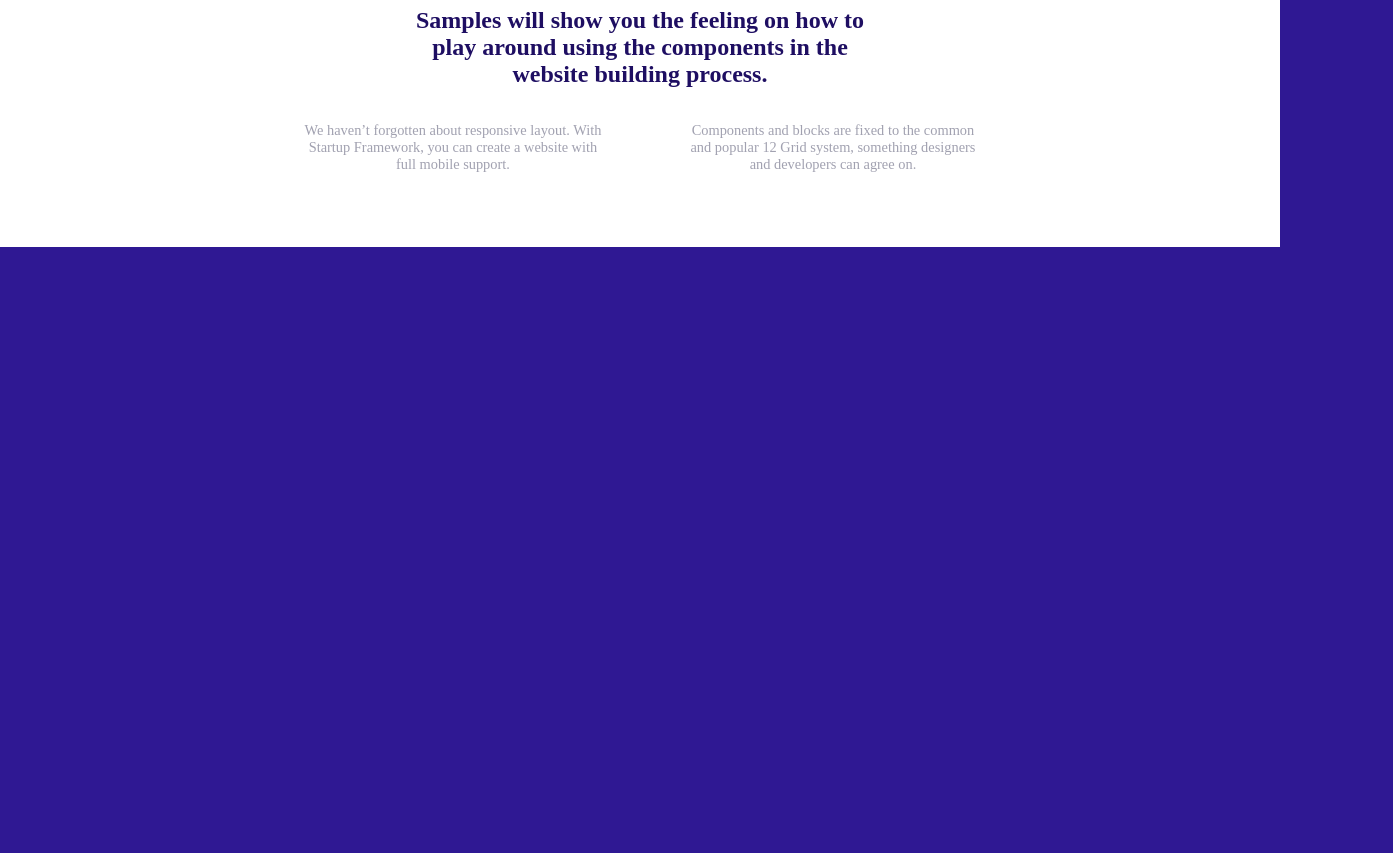
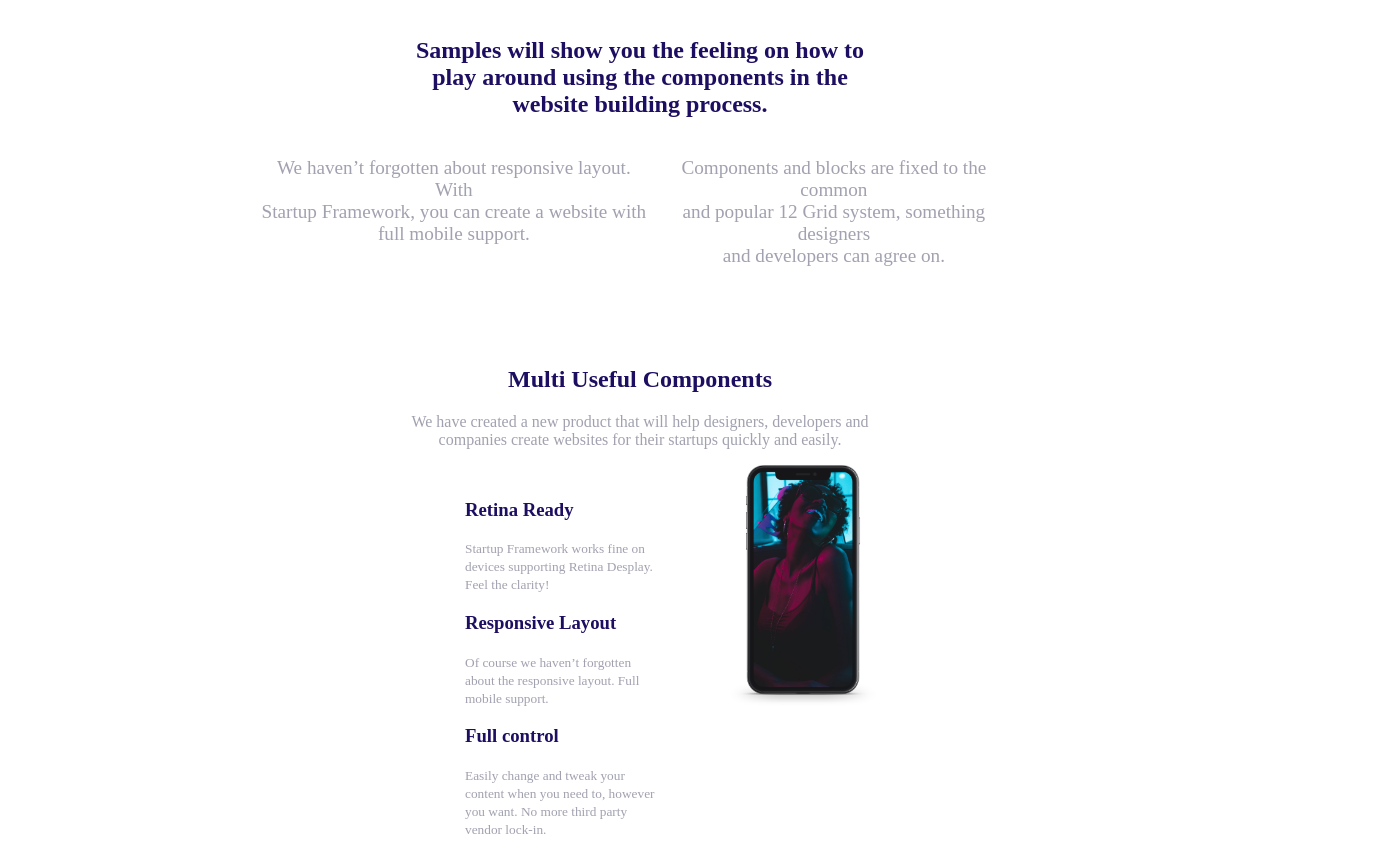
Before and after one commit to Qudkudos/html2, a plain HTML site: page index.html in a window 1280 px wide. Shown: the part 555-1408 px from the top of the page, 1393 px wide, since content can reach past the window. Before the commit the page ends 802 px from the top, so only its background shows below. Drawn offline with Linux system fonts and the light colour scheme.

Commit message:
features

```diff
--- a/index.html
+++ b/index.html
@@ -59,5 +59,31 @@
             <p>Components and blocks are fixed to the common <br> and popular 12 Grid system, something designers <br>and developers can agree on.</p>
         </div>
     </div>
+    <div class="features">
+        <div class="feature-head">
+            <h2>Multi Useful Components</h2>
+                <p>We have created a new product that will help designers, developers and <br>
+                    companies create websites for their startups quickly and easily.</p>
+       </div>
+       <div class="feature-body">
+            <div class="feature-body-left">
+                <div>
+                    <h3>Retina Ready</h3>
+                    <small>Startup Framework works fine on <br> devices supporting Retina Desplay. <br> Feel the clarity!</small>
+                </div>
+                <div>
+                    <h3>Responsive Layout</h3>
+                    <small>Of course we haven’t forgotten <br> about the responsive layout. Full <br> mobile support.</small>
+                </div>
+                <div>
+                    <h3>Full control</h3>
+                    <small>Easily change and tweak your <br>content when you need to, however <br> you want. No more third party <br>vendor lock-in.</small>
+                </div>
+           </div>
+            <div class="feature-body-right">
+                <img src="HERO iPhone X.png" alt="">
+            </div>
+       </div>
+    </div>
 </body>
 </html>
--- a/style.css
+++ b/style.css
@@ -5,7 +5,6 @@
 html, body{
     padding: 0;
     margin: 0;
-    background-color: #2F1893;
 }
 header {
     display: flex;
@@ -90,6 +89,7 @@ margin-bottom: 0;
     width: 330px;
     box-sizing: border-box;
 }
+.hero-right
 .sign-in-btn, .Login-via-Twitter-btn{
     border: 0;
     color: #fff;
@@ -97,6 +97,7 @@ margin-bottom: 0;
     border-radius: 18px;
     padding: 9px;
     background-color: #482BE7;
+    margin-top: 15px;
 }
 input[type="email"], input[type="password"] {
     width: 100%;
@@ -111,7 +112,7 @@ input[type="email"], input[type="password"] {
 .separator{
     display: flex;
     align-items: center;
-    margin: 10px;
+    margin: 10px;;
 }
 .separator hr{
     flex-grow: 1;
@@ -139,7 +140,36 @@ input[type="email"], input[type="password"] {
     display: flex;
     justify-content: space-around;
     margin-top: 15px;
-    font-size: 0.9em;
+    font-size: 1.2em;
     padding: 0 250px 40px;
     color: #15143966;
 }
+.features{
+    background-color: #fff;
+}
+.feature-head, h2 {
+    text-align: center;
+    color:#1E0E62;
+}
+.feature-body{
+    display: flex;
+    justify-content: space-between;
+}
+.feature-body-left{
+    color:#1E0E62;
+    width: 70%;
+    margin: 15px;
+    padding-left: 450px;
+}
+ small, p{
+    color: #15143966;
+}
+
+h3{
+    color: #1E0E62;
+}
+.feature-body-right img{
+    width: 120%;
+    padding-right: 500px;
+
+}
```
Also changed, not shown: HERO iPhone X.png (added), HERO iPhone X@2x.png (added).
